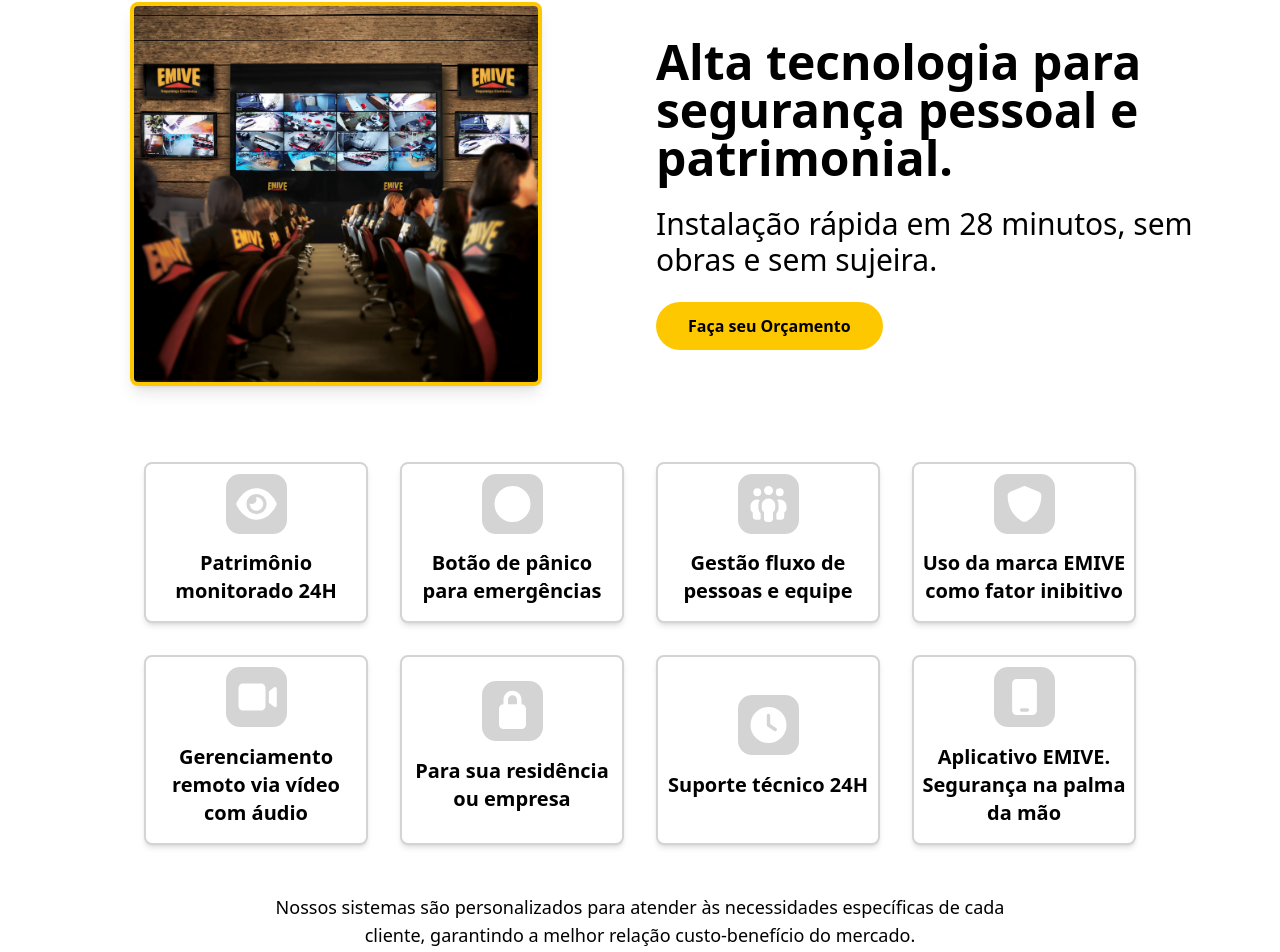
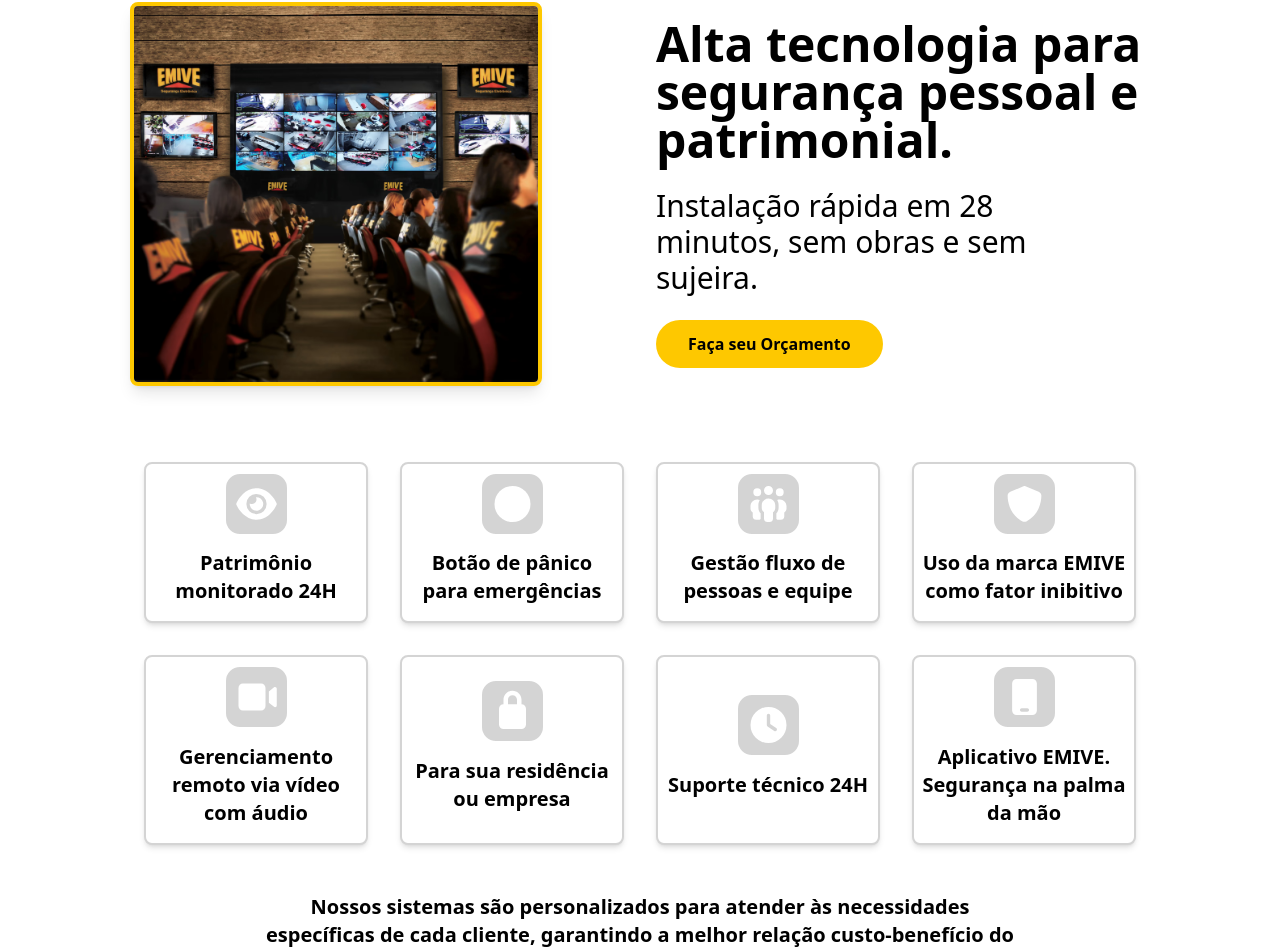
Before and after one commit to DevTec2020/LandingPage-Emive, a React (Vite) app: page / in a window 1280 px wide. Shown: the part 914-1866 px from the top of the page. Built offline with nearby package versions, Linux system fonts and the light colour scheme.

Commit message:
fix: corrigindo textos e botões

```diff
--- a/src/sections/protecao.jsx
+++ b/src/sections/protecao.jsx
@@ -29,10 +29,10 @@
                             <h3 className="text-3xl md:text-5xl font-semibold">
                             Alta tecnologia para segurança pessoal e patrimonial.
                             </h3>
-                            <p className="text-2xl md:text-3xl font-normal">
+                            <p className="text-2xl md:text-3xl font-normal max-w-4/5">
                             Instalação rápida em 28 minutos, sem obras e sem sujeira.
                             </p>
-                            <a href="#contato" className="bg-brand-yellow hover:bg-white hover:transition text-black font-bold py-3 px-8 rounded-full transition duration-300 inline-block">
+                            <a href="#contato" className="bg-brand-yellow hover:bg-black hover:transition text-black hover:text-white font-bold py-3 px-8 rounded-full transition duration-300 inline-block">
                             Faça seu Orçamento
                             </a>
                         </div>
@@ -56,8 +56,8 @@
 
 
                     <div className="mt-12 text-center">
-                        <p className="text-lg max-w-3xl mx-auto mb-8">Nossos sistemas são personalizados para atender às necessidades específicas de cada cliente, garantindo a melhor relação custo-benefício do mercado.</p>
-                        <a href="#contato" className="bg-brand-yellow hover:bg-white hover:transition text-black font-bold py-3 px-8 rounded-2xl transition duration-300 inline-block">Faça seu Orçamento</a>
+                        <p className="text-lg md:text-xl font-semibold max-w-3xl mx-auto mb-8">Nossos sistemas são personalizados para atender às necessidades específicas de cada cliente, garantindo a melhor relação custo-benefício do mercado.</p>
+                        <a href="#contato" className="bg-brand-yellow hover:bg-black hover:transition text-black hover:text-white font-bold py-3 px-8 rounded-2xl transition duration-300 inline-block">Faça seu Orçamento</a>
                     </div>
                 </div>
             </section>
```
